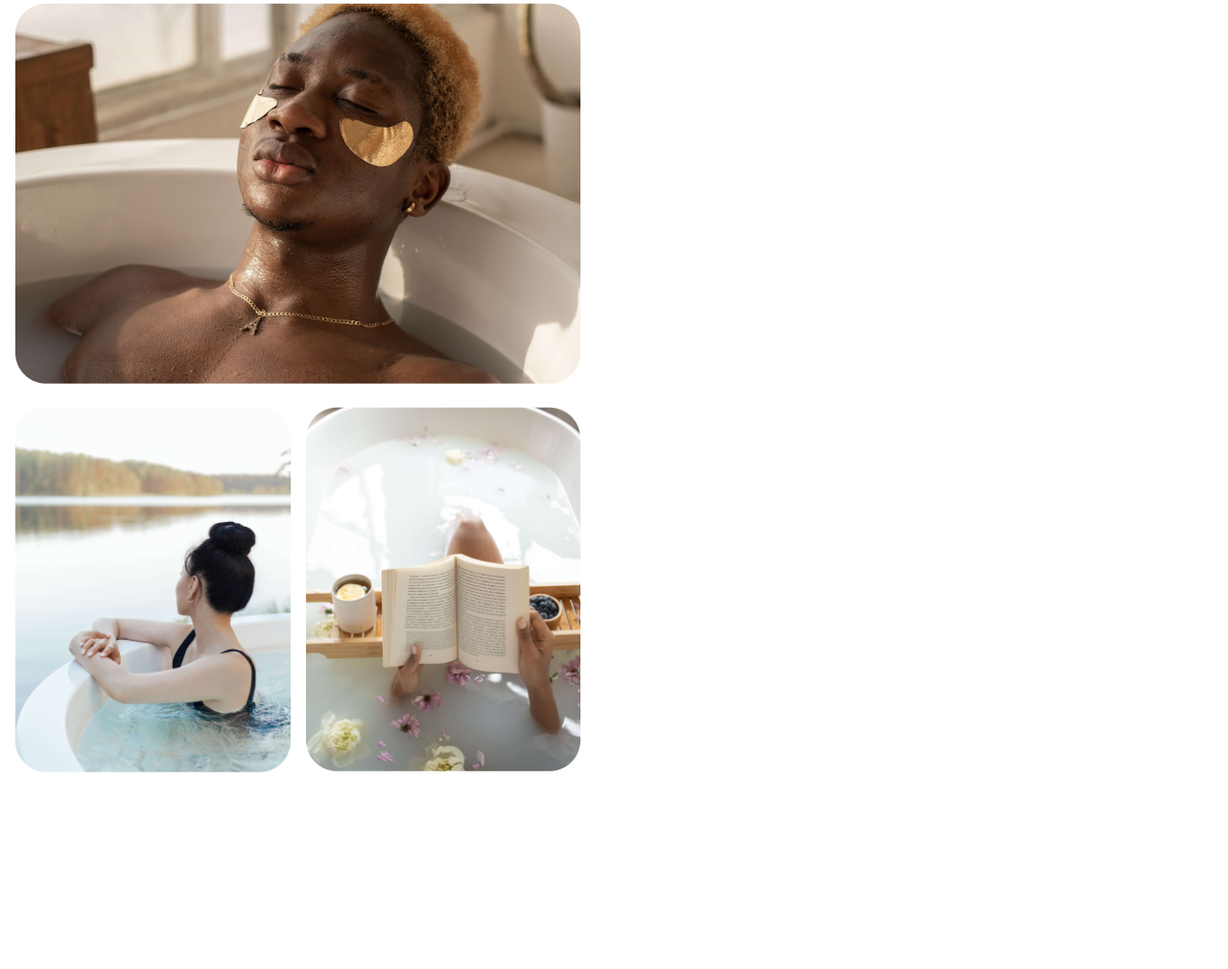
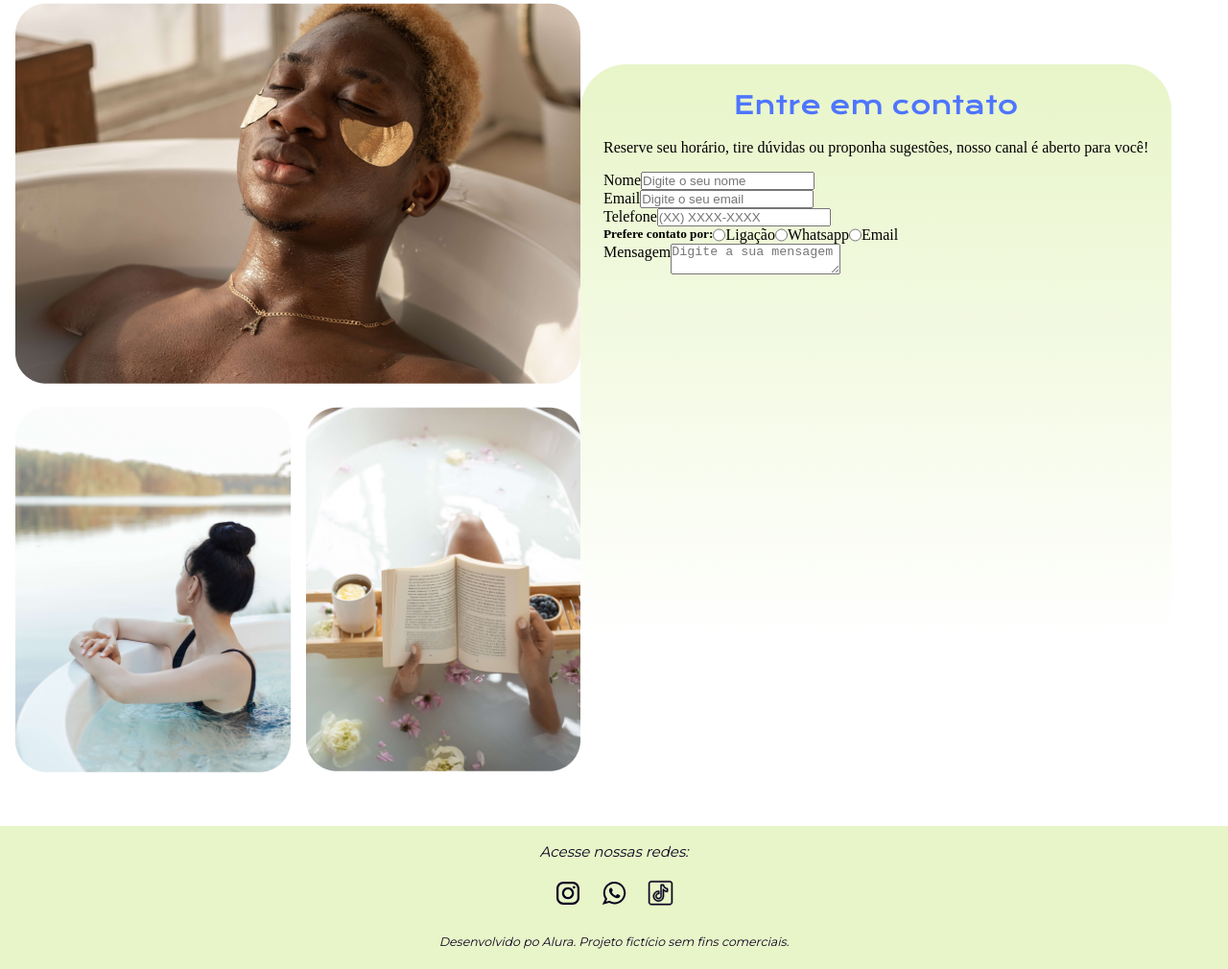
Before and after one commit to Alikson95/CalmariaSPA2, a plain HTML site: page index.html in a window 1280 px wide. Shown: the part 5113-6123 px from the top of the page at 96% size. Before the commit the page ends 5974 px from the top, so only its background shows below. Drawn offline with nearby package versions, Linux system fonts and the light colour scheme.

Commit message:
Add files via upload
Criação e estilização do rodapé da calmaria SPA

```diff
--- a/index.html
+++ b/index.html
@@ -17,6 +17,7 @@
     <link rel="stylesheet" href="styles/cartao.css">
     <link rel="stylesheet" href="styles/descontos.css">
     <link rel="stylesheet" href="styles/contato.css">
+    <link rel="stylesheet" href="styles/rodape.css">
     <title>Calmaria Spa</title>
 </head>
 
@@ -113,12 +114,58 @@
                 <img src="assets/contato-img-3.png" class="contato__imagem" alt="Mulher em uma banheira com pétalas de rosa, com apenas mãos e pernas aparentes, segurando um livro e com uma bandeija com uvas e chá.">
             </div>
 
-            <!-- <div class="contato__formulario">
-                <h3 class="contato__formulario-titulo">Entre em contato</h3>
-                <p class="contato__formulario-texto">Reserve seu horário, tire dúvidas ou proponha sugestões, nosso canal é aberto para você!</p>
-            </div> -->
+            <div class="contato__apresentacao">
+                <h4 class="contato__apresentacao-titulo">Entre em contato</h4>
+                <p class="contato__apresentacao-texto">Reserve seu horário, tire dúvidas ou proponha sugestões, nosso canal é aberto para você!</p>
+                <form name="entrar-contato" autocomplete="off" method="get" class="contato__apresentacao__formulario">
+                    <div class="contato__apresentacao__formulario-itens">
+                        <label for="form-nome">Nome</label>
+                        <input type="text" id="form-nome" placeholder="Digite o seu nome">
+                    </div>
+
+                    <div class="contato__apresentacao__formulario-itens">
+                        <label for="form-email">Email</label>
+                        <input type="email" id="form-email" placeholder="Digite o seu email">
+                    </div>
+
+                    <div class="contato__apresentacao__formulario-itens">
+                        <label for="form-telefone">Telefone</label>
+                        <input type="number" id="form-telefone" placeholder="(XX) XXXX-XXXX">
+                    </div>
+
+                    <div class="contato__apresentacao__formulario-itens">
+                        <h5>Prefere contato por:</h5>
+
+                        <input type="radio" id="form-ligacao">
+                        <label for="form-ligacao">Ligação</label>
+
+                        <input type="radio" id="form-whatsapp">
+                        <label for="form-whatsapp">Whatsapp</label>
+
+                        <input type="radio" id="formulario-email">
+                        <label for="formulario-email">Email</label>
+                    </div>
+
+                    <div class="contato__apresentacao__formulario-itens">
+                        <label for="form-mensagem">Mensagem</label>
+                        <textarea placeholder="Digite a sua mensagem" id="form-mensagem"></textarea>
+                    </div>
+                </form>
+            </div>
         </section>
     </main>
+
+    <footer class="rodape">
+        <address>
+            Acesse nossas redes: <br>
+            <ul class="rodape__lista">
+                <li class="rodape__lista-itens"><img src="assets/Instragam.svg" alt="Icone do Instagram"></li>
+                <li class="rodape__lista-itens"><img src="assets/Whatsapp.svg" alt="Icone do Whatsapp"></li>
+                <li class="rodape__lista-itens"><img src="assets/Tiktok.svg" alt="Icone do TikTok"></li>
+            </ul>
+            <small>Desenvolvido po Alura. Projeto fictício sem fins comerciais.</small>
+        </address>
+    </footer>
 
 </body>
 
--- a/styles/contato.css
+++ b/styles/contato.css
@@ -13,6 +13,43 @@
 
 .contato .contato__imagens .contato__imagem {
     width: 100%;
+}
+
+.contato .contato__apresentacao {
+    margin-top: 4rem;
+    padding: 1.5rem;
+    background: var(--gradiente);
+    text-align: center;
+    display: flex;
+    flex-direction: column;
+    row-gap: 1rem;
+    border: 1xp solid none;
+    border-radius: 3rem;
+}
+
+.contato .contato__apresentacao .contato__apresentacao-titulo {
+    font-family: var(--fonte-Krona);
+    font-size: 1.625rem; /* 26px */
+    font-weight: 400;
+    line-height: 2.43rem; /* 39px */
+    color: var(--roxo-vibrante);
+}
+
+.contato .contato__formulario .contato__apresentacao-texto {
+    font-family: var(--fonte-MontSerrat);
+    font-size: .94rem; /* 15px */
+    font-weight: 400;
+    line-height: 1.4rem; /* 22.5px */
+    color: var(--lilas-escuro);
+}
+
+.contato .contato__apresentacao .contato__apresentacao__formulario {
+    display: flex;
+    flex-direction: column;
+}
+
+.contato .contato__apresentacao .contato__apresentacao__formulario .contato__apresentacao__formulario-itens {
+    display: flex;
 }
 
 @media screen and (min-width: 768px) {
--- /dev/null
+++ b/styles/rodape.css
@@ -0,0 +1,18 @@
+.rodape {
+    background-color: var(--verde-claro);
+    padding: 1rem;
+    text-align: center;
+    font-family: var(--fonte-MontSerrat);
+    font-style: italic;
+    font-size: .94rem;
+    font-weight: 400;
+    line-height: 1.4rem;
+    color: var(--lilas-escuro);
+}
+
+.rodape .rodape__lista {
+    display: flex;
+    column-gap: 1rem;
+    justify-content: center;
+    margin: 1rem 0;
+}
```
